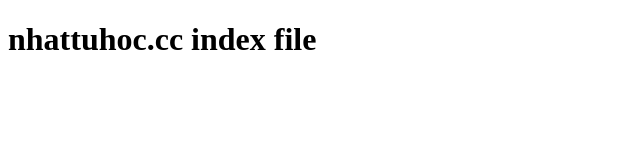
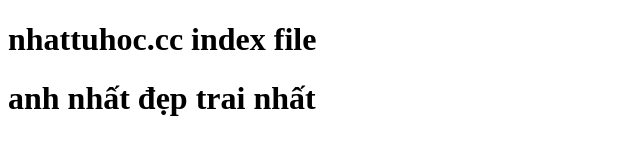
Before and after one commit to anhnhat26/nhattuhoc, a plain HTML site: page index.html in a window 1280 px wide. Shown: the whole page, without its empty margins (0-640 px from the left). Drawn offline with Linux system fonts and the light colour scheme.

Commit message:
up lần 1

```diff
--- a/index.html
+++ b/index.html
@@ -7,5 +7,6 @@
   </head>
   <body>
     <h1>nhattuhoc.cc index file</h1>
+    <h1>anh nhất đẹp trai nhất</h1>
   </body>
 </html>
```
